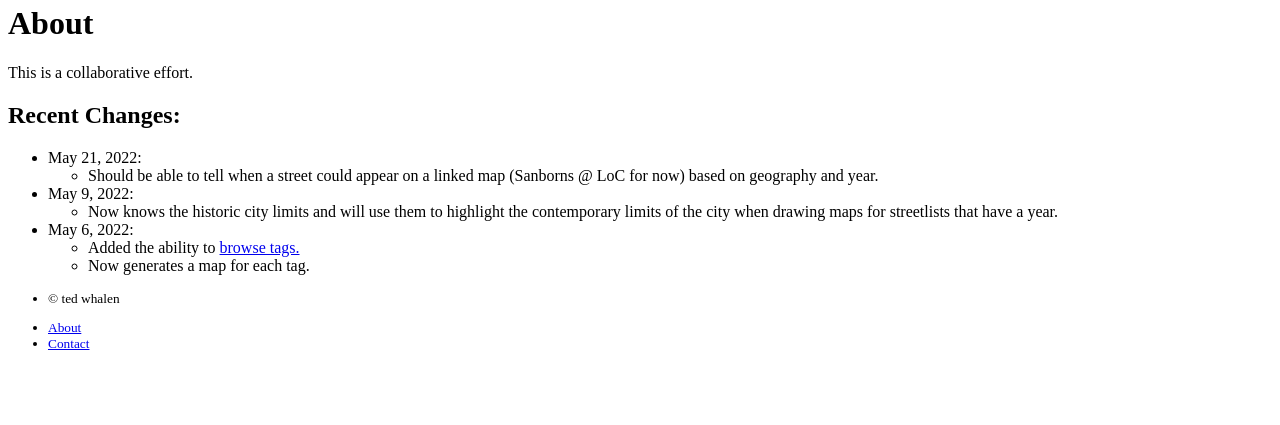
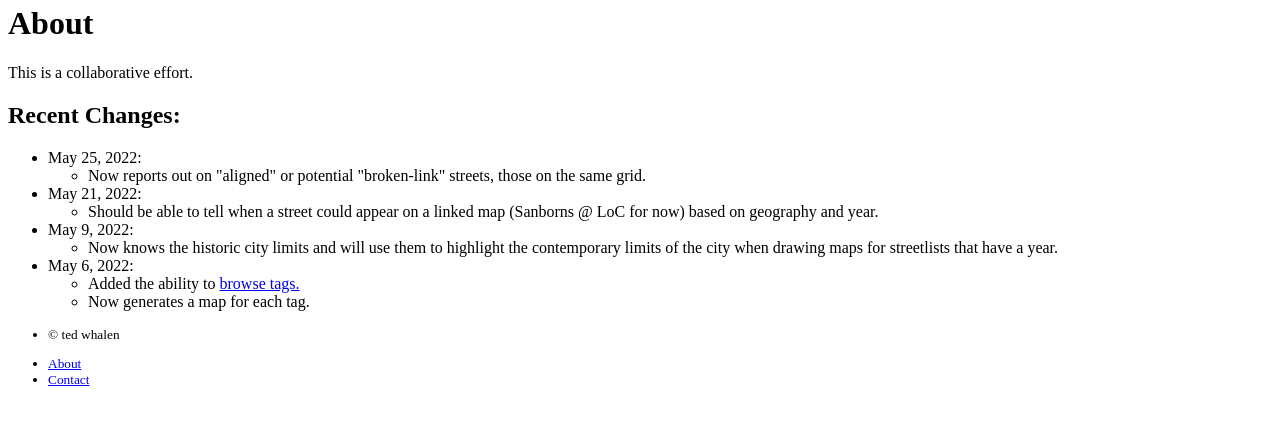
Before and after one commit to tewhalen/chicagodir, a Flask app: template chicagodir/templates/public/about.html in a window 1280 px wide. Shown: the part 184-609 px from the top of the page. Run offline with Flask 3, Linux system fonts and the light colour scheme; the template is opened without the code that fills it, so the values that code supplies are empty; parts of the project's set-up code (start-up, migrations or seed data) failed here and were passed over.

Commit message:
fix broken links if unknown grid

```diff
--- a/chicagodir/streets/models.py
+++ b/chicagodir/streets/models.py
@@ -509,6 +509,8 @@ class Street(PkModel):
 
     def streets_with_same_grid(self):
         """Return the list of streets that are on the same line."""
+        if not (self.grid_direction and self.grid_location):
+            return []
         q = (
             db.session.query(Street)
             .filter(Street.grid_location == self.grid_location)
--- a/chicagodir/templates/public/about.html
+++ b/chicagodir/templates/public/about.html
@@ -9,6 +9,10 @@
   <div class="row">
     <h2>Recent Changes:</h2>
     <ul class="list-group">
+      <li class="list-group-item">May 25, 2022:
+        <ul>
+          <li>Now reports out on "aligned" or potential "broken-link" streets, those on the same grid.</li>
+        </ul>
       <li class="list-group-item">May 21, 2022:
         <ul>
           <li>Should be able to tell when a street could appear on a linked map (Sanborns @ LoC for now) based on
--- a/chicagodir/templates/streets/street_index.html
+++ b/chicagodir/templates/streets/street_index.html
@@ -121,6 +121,8 @@ chicagocity.directory / {{street.full_name}}
                 </div>
             </div>
             {% endif %}
+            {% if street.stored_maps() %}
+
             <div class="card  d-flex align-items-start">
 
                 <div class="card-body">
@@ -135,7 +137,8 @@ chicagocity.directory / {{street.full_name}}
                     </ul>
                 </div>
             </div>
-
+            {% endif %}
+            {% if street.data_issues() %}
             <div class="card d-flex align-items-start">
 
                 <div class="card-body">
@@ -151,6 +154,7 @@ chicagocity.directory / {{street.full_name}}
                     {% endif %}
                 </div>
             </div>
+            {% endif %}
         </div>
 
         <div class="row row-cols-1 row-cols-sm-2 row-cols-md-3 row-cols-lg-4 g-4 py-5">
```
